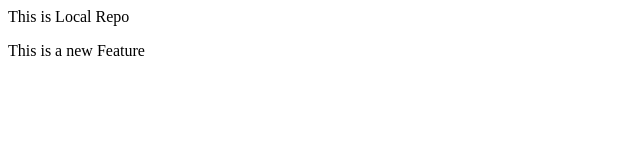
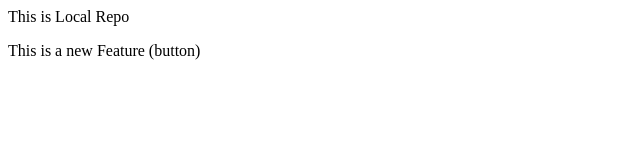
Before and after one commit to Yashpalyadav07/localrepo, a plain HTML site: page index.html in a window 1280 px wide. Shown: the full height of the page, 0-640 px from the left. Drawn offline with Linux system fonts and the light colour scheme.

Commit message:
Add button

```diff
--- a/index.html
+++ b/index.html
@@ -1,3 +1,3 @@
 <P>This is Local Repo</P>
 
-<P>This is a new Feature</P>
+<P>This is a new Feature (button)</P>
```
